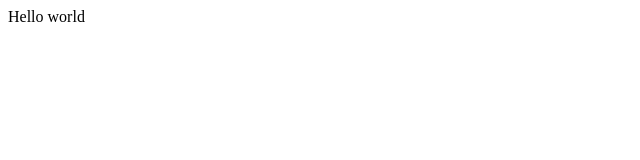
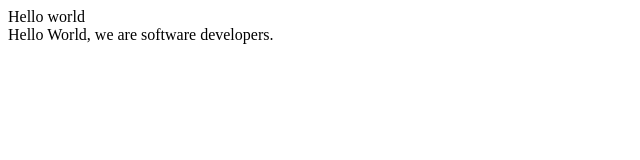
Before and after one commit to Vigo92/microversecollabo, a plain HTML site: page index.html in a window 1280 px wide. Shown: the whole page, without its empty margins (0-640 px from the left). Drawn offline with Linux system fonts and the light colour scheme.

Commit message:
index.html updated

```diff
--- a/index.html
+++ b/index.html
@@ -10,7 +10,8 @@
     <script src="https://cdn.freecodecamp.org/testable-projects-fcc/v1/bundle.js"></script>
 
 
-Hello world
+Hello world<br>
+Hello World, we are software developers.
     <!--
 
     Hello Camper!
```
